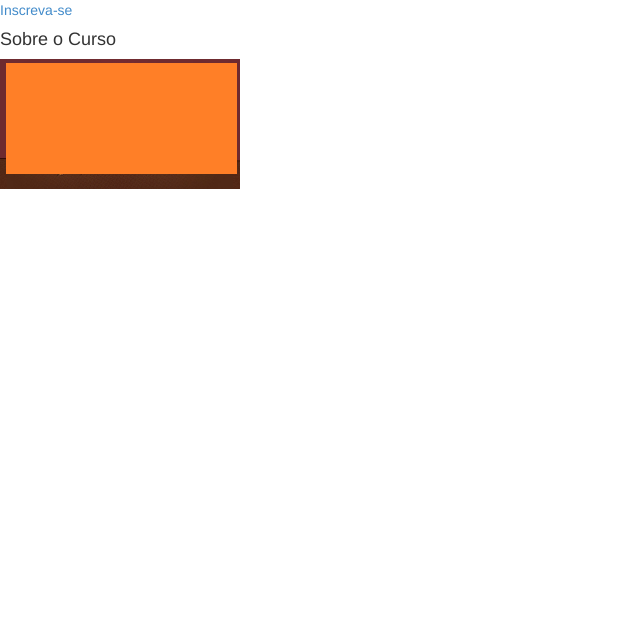
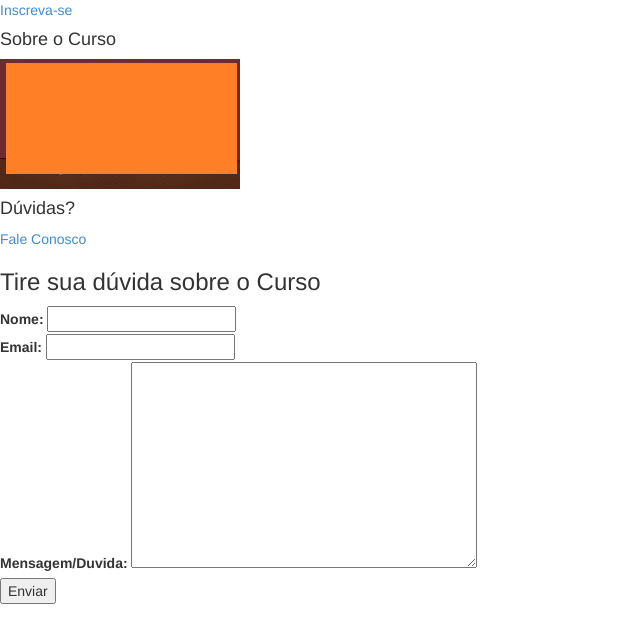
Before and after one commit to phods/Django, a Django app: page /cursos/django in a window 1280 px wide. Shown: the part 173-807 px from the top of the page, without its empty margins (0-640 px from the left). Before the commit the page ends 362 px from the top, so only its background shows below. Run offline with Django 3.2, Linux system fonts and the light colour scheme; data comes from the database, SQL or seed files in the repository; some libraries are stand-ins or nearby versions.

Commit message:
verificando form

```diff
--- /dev/null
+++ b/simplemooc/simplemooc/courses/forms.py
@@ -0,0 +1,7 @@
+from django import forms
+
+class ContactCourse(forms.Form):
+	"""docstring for ContactCourse"""
+	name = forms.CharField(label='Nome',max_length='100')
+	email = forms.EmailField(label='Email')
+	message = forms.CharField(label='Mensagem/Duvida',widget=forms.Textarea)
--- a/simplemooc/simplemooc/courses/templates/courses/details.html
+++ b/simplemooc/simplemooc/courses/templates/courses/details.html
@@ -34,7 +34,43 @@
             {% else %}
             <img src="{% static 'img/course-image.png' %}" alt="" />
             {% endif %}
+            <h4>Dúvidas?</h4>
+            <p>
+                <a href="#contato" title="" class="pure-bottom">Fale Conosco</a>
+            </p>
+
         </div>
     </div>
 </div>
+<div class="pure-g-r content-ribbon" id="contato">
+    <div class="pure-u-1">
+    <h3>Tire sua dúvida sobre o Curso</h3>
+    <form class="pure-form pure-form-aligned" method="post">
+        {% csrf_token %}
+        <fieldset>
+            {% for field in form %}
+            <div class="pure-control-group">
+                {{ field.label_tag }}
+                {{ field }}
+                {% if field.errors %}
+                <ul class="errorlist">
+                    {% for error in field.errors %}
+                    <li>{{ error}}</li>
+                    {% endfor %}
+
+                </ul>
+                {% endif %}
+            </div>
+            {% endfor %}
+
+            <div class="pure-controls">
+                <button type="submit" class="pure-button pure-bottom-primary">Enviar</button>
+            </div>
+
+        </fieldset>
+    </form>
+</div>
+</div>
+
+
 {% endblock %}
--- a/simplemooc/simplemooc/courses/views.py
+++ b/simplemooc/simplemooc/courses/views.py
@@ -1,6 +1,7 @@
 from django.shortcuts import render,get_object_or_404
 from django.http import HttpResponse
 from .models import Course
+from .forms import ContactCourse
 
 # Create your views here.
 def index1(request):
@@ -24,8 +25,15 @@ def index1(request):
 
 def details(request,slug):
 	courses = get_object_or_404(Course,slug=slug)
+	if request.method=='POST':
+		form=ContactCourse(request.POST)
+
+	else:
+		form= ContactCourse()
+
 	context={
-		'course':courses
+		'course':courses,
+		'form':form
 	}
 	template_name='courses/details.html'
 
```
